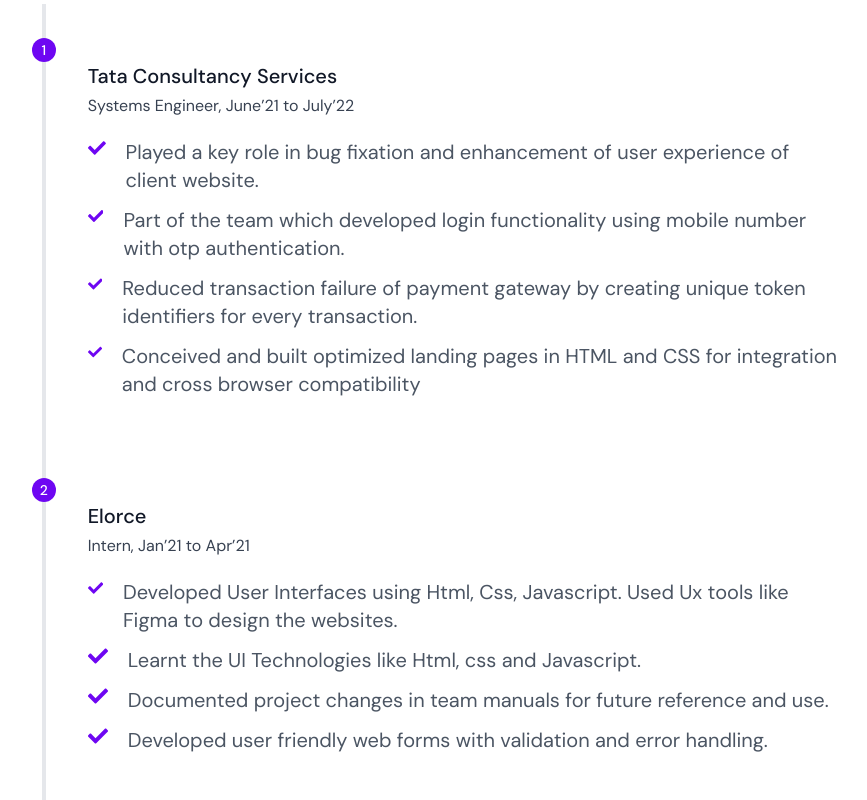
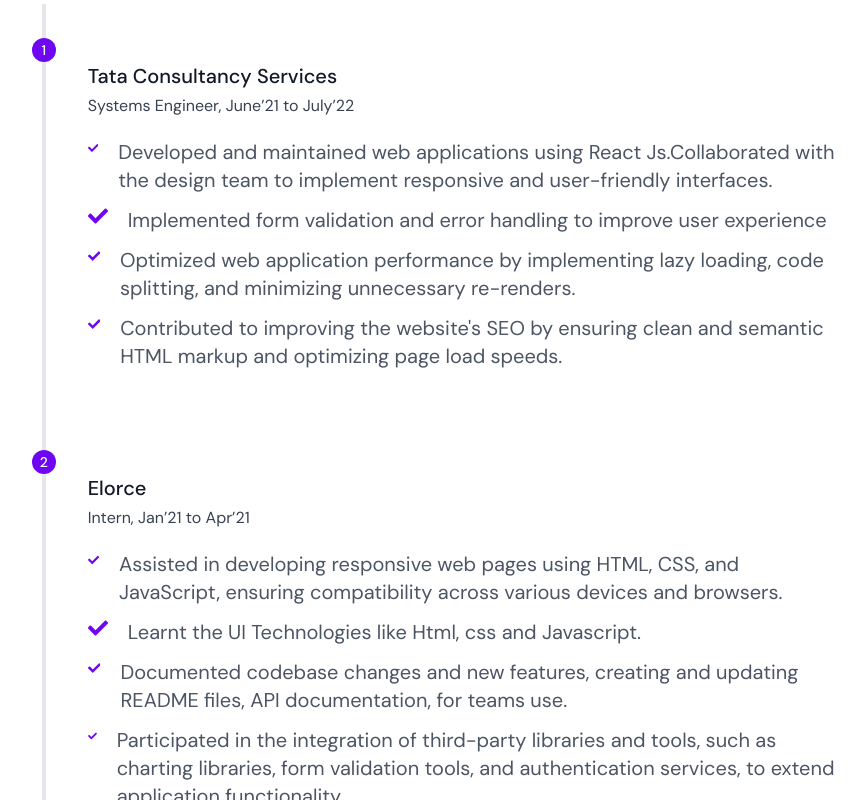
Before and after one commit to Rithvik8001/Rithvik-s-Portfolio, a Next.js app: page /about in a window 1280 px wide. Shown: the part 1020-1820 px from the top of the page, without its empty margins (203-1070 px from the left). Built offline with nearby package versions, Linux system fonts and the light colour scheme.

Commit message:
Update Experience.tsx

```diff
--- a/src/components/Experience.tsx
+++ b/src/components/Experience.tsx
@@ -28,24 +28,23 @@
                 </span>
                 <ul className="flex text-xl mt-5 flex-col gap-3">
                   <li className="flex gap-5">
-                    <FaCheck size={20} fill="#6e06f2" /> Played a key role in
-                    bug fixation and enhancement of user experience of client
-                    website.
+                    <FaCheck size={20} fill="#6e06f2" /> Developed and maintained web applications using React Js.Collaborated with the design team to implement responsive and
+user-friendly interfaces.
                   </li>
                   <li className="flex gap-5">
                     <FaCheck size={20} fill="#6e06f2" />
-                    Part of the team which developed login functionality using
-                    mobile number with otp authentication.
+                     Implemented form validation and error handling to improve user
+experience
                   </li>
                   <li className="flex gap-5">
                     <FaCheck size={20} fill="#6e06f2" />
-                    Reduced transaction failure of payment gateway by creating
-                    unique token identifiers for every transaction.
+                    Optimized web application performance by implementing lazy
+loading, code splitting, and minimizing unnecessary re-renders.
                   </li>
                   <li className="flex gap-5">
                     <FaCheck size={20} fill="#6e06f2" />
-                    Conceived and built optimized landing pages in HTML and CSS
-                    for integration and cross browser compatibility
+                    Contributed to improving the website's SEO by ensuring clean and
+semantic HTML markup and optimizing page load speeds.
                   </li>
                 </ul>
               </div>
@@ -68,9 +67,9 @@
                 <span className="text-gray-700">Intern, Jan’21 to Apr’21</span>
                 <ul className="flex mt-5 text-xl flex-col gap-3">
                   <li className="flex gap-5">
-                    <FaCheck size={20} fill="#6e06f2" /> Developed User
-                    Interfaces using Html, Css, Javascript. Used Ux tools like
-                    Figma to design the websites.
+                    <FaCheck size={20} fill="#6e06f2" />Assisted in developing responsive web pages using HTML, CSS,
+and JavaScript, ensuring compatibility across various devices and
+browsers.
                   </li>
                   <li className="flex gap-5">
                     <FaCheck size={20} fill="#6e06f2" />
@@ -78,13 +77,14 @@
                   </li>
                   <li className="flex gap-5">
                     <FaCheck size={20} fill="#6e06f2" />
-                    Documented project changes in team manuals for future
-                    reference and use.
+                    Documented codebase changes and new features, creating and
+updating README files, API documentation, for teams use.
                   </li>
                   <li className="flex gap-5">
                     <FaCheck size={20} fill="#6e06f2" />
-                    Developed user friendly web forms with validation and error
-                    handling.
+                    Participated in the integration of third-party libraries and
+tools, such as charting libraries, form validation tools, and
+authentication services, to extend application functionality.
                   </li>
                 </ul>
               </div>
```
